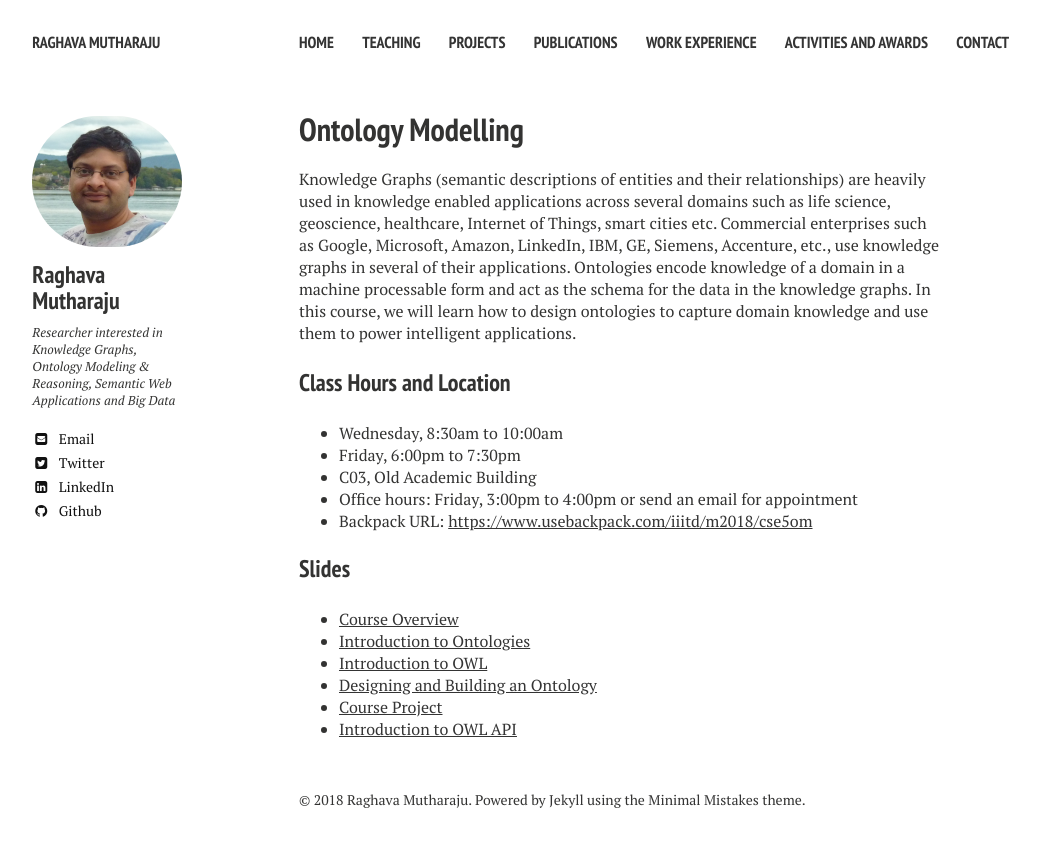
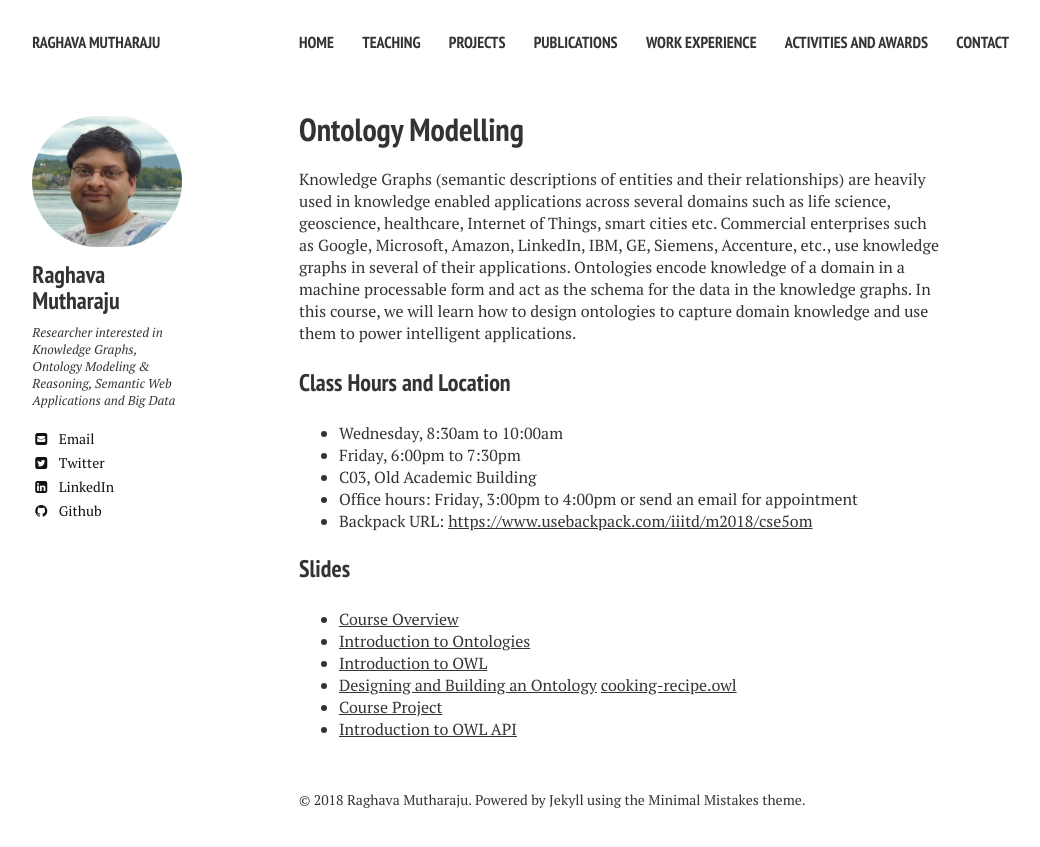
Before and after one commit to raghavam/raghavam.github.io, a Jekyll site: the page built from teaching/monsoon2018/ontmodelling/index.md, in a window 1280 px wide. Shown: the top 847 px of the page, without its empty margins (21-1061 px from the left). Built offline with Jekyll 4.4.1, drawn with Linux system fonts in a browser that asks for light colours; nearby versions of some CDN libraries.

Commit message:
adding in-class ontology

```diff
--- a/teaching/monsoon2018/ontmodelling/index.md
+++ b/teaching/monsoon2018/ontmodelling/index.md
@@ -21,6 +21,6 @@ Knowledge Graphs (semantic descriptions of entities and their relationships) are
   * <a href="course-overview.html" target="_blank">Course Overview</a>
   * <a href="intro-ontology.html" target="_blank">Introduction to Ontologies</a>
   * <a href="intro-owl.html" target="_blank">Introduction to OWL</a>
-  * <a href="design-build-ontology.html" target="_blank">Designing and Building an Ontology</a>
+  * <a href="design-build-ontology.html" target="_blank">Designing and Building an Ontology</a>    <a href="in-class-ontology/cookingrecipe.owl" target="_blank">cooking-recipe.owl</a>
   * <a href="course-project.html" target="_blank">Course Project</a>
   * <a href="intro-owl-api.html" target="_blank">Introduction to OWL API</a>
```
Also changed, not shown: 1 other file.
